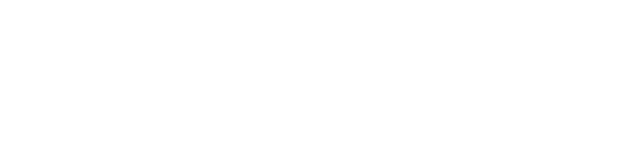
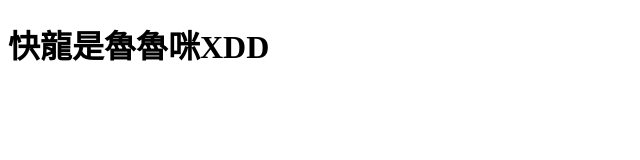
Before and after one commit to StevenIspan/myWeb1115, a plain HTML site: page index.html in a window 1280 px wide. Shown: the whole page, without its empty margins (0-640 px from the left). Drawn offline with Linux system fonts and the light colour scheme.

Commit message:
新增標題

```diff
--- a/index.html
+++ b/index.html
@@ -6,6 +6,6 @@
     <title>Document</title>
 </head>
 <body>
-
+    <h1>快龍是魯魯咪XDD</h1>
 </body>
 </html>
```
